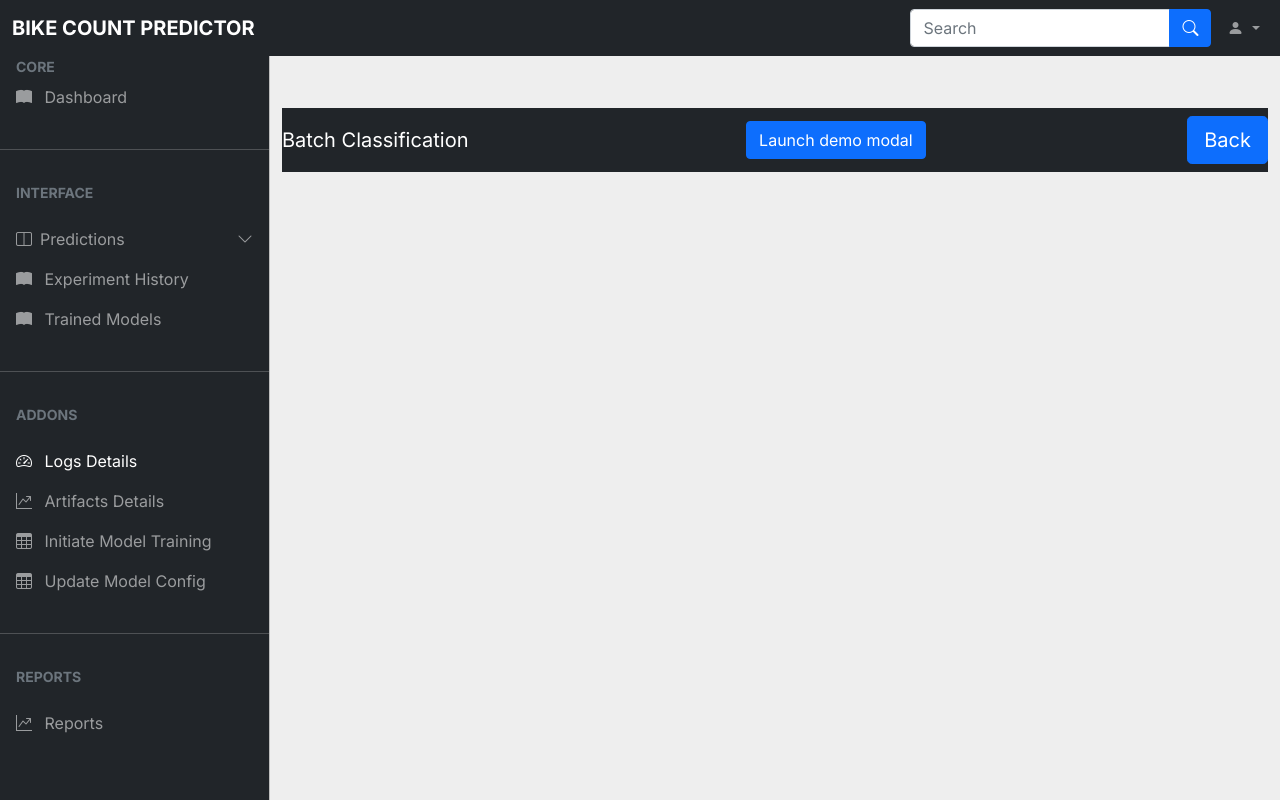
After one commit to deepanshu03091995/bike_share_project, a Flask app: page /batch_predict in a window 1280 px wide. The commit adds this page. Run offline with Flask 2, Linux system fonts and the light colour scheme; some libraries are stand-ins or nearby versions.

Commit message:
add batch prediction skeleton

```diff
--- a/app.py
+++ b/app.py
@@ -9,7 +9,8 @@ from sharing.pipeline.pipeline import Pipeline
 from sharing.util.util import read_yaml_file, write_yaml_file
 from sharing.logger import get_log_dataframe
 from sharing.entity.sharing_predictor import SharingPredictor, SharingData
-
+from sharing.config.configuration import *
+from sharing.component.data_ingestion import DataIngestion
 
 ROOT_DIR = os.getcwd()
 LOG_FOLDER_NAME = "logs"
@@ -89,6 +90,18 @@ def predict():
             return render_template('predict.html', context=context, list_four = list_four,list_two = list_two, months = months, hours = hours, weekdays = weekdays)
         return render_template("predict.html", context=context,list_four = list_four,list_two = list_two, months = months, hours = hours, weekdays = weekdays)
 
+    except Exception as e:
+            raise SharingException(e, sys) from e
+
+@app.route('/batch_predict')
+def batch_predict():
+    try:
+        config = Configuartion()
+        test_dir = config.get_data_ingestion_config().ingested_test_dir
+        #file_name = os.listdir(test_dir)[0]
+        #print(file_name)
+
+        return render_template('batch.html')
     except Exception as e:
             raise SharingException(e, sys) from e
 
--- /dev/null
+++ b/templates/batch.html
@@ -0,0 +1,42 @@
+{% extends 'dashboard.html' %}
+
+{% block head %}
+
+
+<title>Model Config</title>
+{% endblock %}
+
+{% block content %}
+<main class="mt-5 pt-3">
+    <div class="container-fluid">
+
+        <nav class="navbar navbar-dark bg-dark">
+            <a class="navbar-brand" href="/">Batch Classification</a>
+
+            <button type="button" class="btn btn-primary" data-bs-toggle="modal" data-bs-target="#exampleModal">
+                Launch demo modal
+              </button>
+          <a href="/" class="btn btn-primary btn-lg btn-block" >Back</a>
+            <!-- Modal -->
+  <div class="modal fade" id="exampleModal" tabindex="-1" aria-labelledby="exampleModalLabel" aria-hidden="true">
+    <div class="modal-dialog">
+      <div class="modal-content">
+        <div class="modal-header">
+          <h5 class="modal-title" id="exampleModalLabel">Modal title</h5>
+          <button type="button" class="btn-close" data-bs-dismiss="modal" aria-label="Close"></button>
+        </div>
+        <div class="modal-body">
+          ...
+        </div>
+        <div class="modal-footer">
+          <button type="button" class="btn btn-secondary" data-bs-dismiss="modal">Close</button>
+          <button type="button" class="btn btn-primary">Save changes</button>
+        </div>
+      </div>
+    </div>
+  </div>
+          </nav>
+
+</div>
+</main>
+{% endblock %}
--- a/templates/dashboard.html
+++ b/templates/dashboard.html
@@ -142,7 +142,7 @@
                     </a>
                   </li>
                   <li>
-                    <a href="#" class="nav-link px-3">
+                    <a href="/batch_predict" class="nav-link px-3">
                       <span class="me-2"
                         ><i class="bi bi-speedometer2"></i
                       ></span>
@@ -348,7 +348,7 @@
                               <i class="fa fa-th"></i>
                           </div>
                           <div class="feature-content">
-                              <h5>Batch Predictor</h5>
+                              <a href="/batch_predict"><h5>Batch Predictor</h5></a>
                               <p>Form will be displayed for batch prediction. Submit the form to get estimated count for Rental Bike Count. </p>
                           </div>
                       </div>
```
Also changed, not shown: 3 other files.
